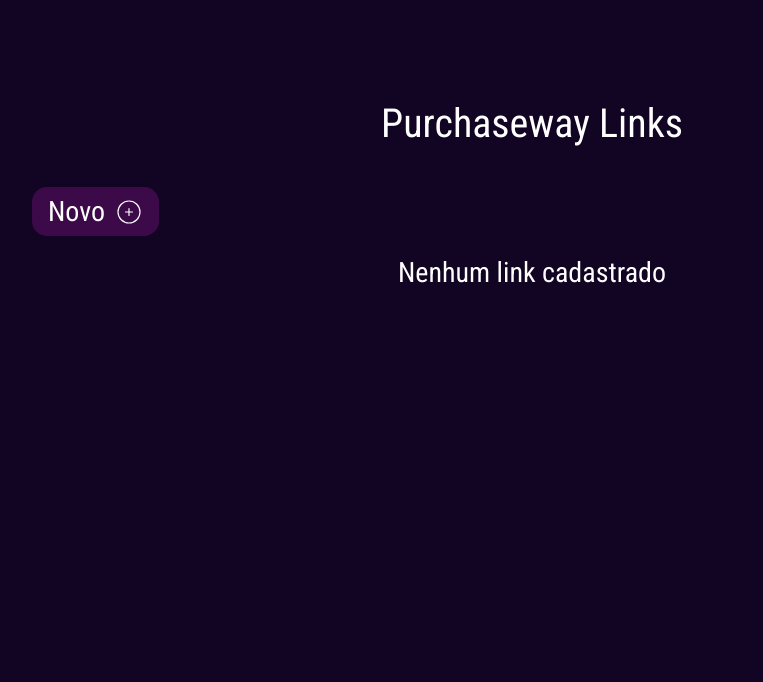
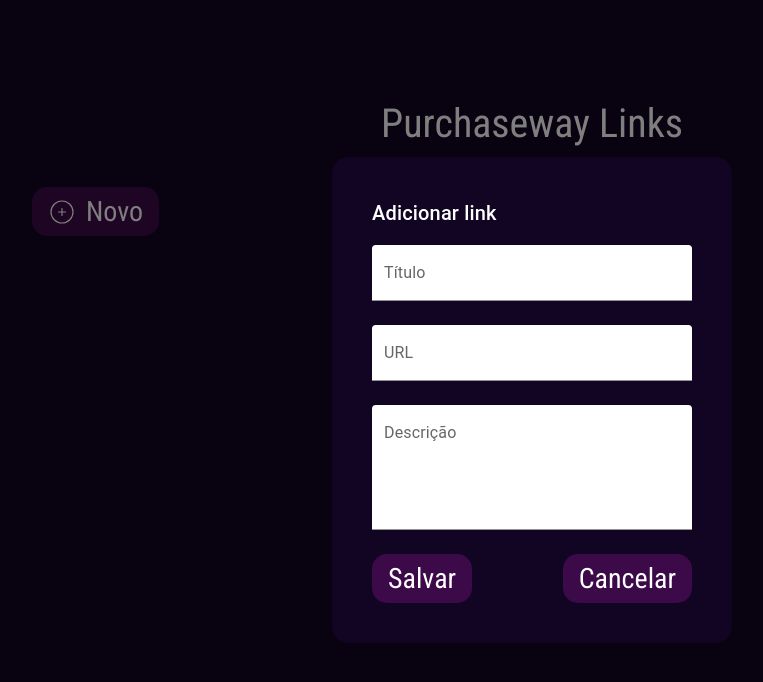
Before and after one commit to KevinWillyan456/purchaseway-links, a React (Vite) app: page / in a window 1280 px wide. Both pictures are taken after a click on the button "Novo". Shown: the top 682 px of the page, without its empty margins (108-871 px from the left). Built offline with nearby package versions, Linux system fonts and the light colour scheme.

Commit message:
feat: criação do formulário de adição de links

```diff
--- a/package.json
+++ b/package.json
@@ -10,6 +10,10 @@
     "preview": "vite preview"
   },
   "dependencies": {
+    "@emotion/react": "^11.11.4",
+    "@emotion/styled": "^11.11.5",
+    "@mui/icons-material": "^5.15.20",
+    "@mui/material": "^5.15.20",
     "react": "^18.3.1",
     "react-dom": "^18.3.1",
     "react-icons": "^5.2.1"
--- a/src/components/Button.tsx
+++ b/src/components/Button.tsx
@@ -1,16 +1,19 @@
 import { CiCirclePlus } from 'react-icons/ci'
 import './Button.css'
+import { ReactNode } from 'react'
 
 interface ButtonProps {
-    text: string
     icon: 'plus' | 'none'
+    type?: 'button' | 'submit' | 'reset'
+    onClick?: () => void
+    children?: ReactNode
 }
 
-function Button({ text, icon }: ButtonProps) {
+function Button({ icon, type, children, onClick }: ButtonProps) {
     return (
-        <button className="button">
-            {text}
+        <button className="button" onClick={onClick} type={type}>
             {icon === 'plus' ? <CiCirclePlus /> : null}
+            {children}
         </button>
     )
 }
--- a/src/components/Main.css
+++ b/src/components/Main.css
@@ -26,3 +26,14 @@
     text-align: center;
     grid-column: 1 / -1;
 }
+.model-create {
+    position: absolute;
+    top: 50%;
+    left: 50%;
+    transform: translate(-50%, -50%);
+    width: 400px;
+    background-color: var(--darker-blue);
+    box-shadow: 24px;
+    padding: 40px;
+    border-radius: 16px;
+}
--- a/src/components/Main.tsx
+++ b/src/components/Main.tsx
@@ -4,28 +4,163 @@
 import './Main.css'
 import CardService from '../services/CardService'
 import CardModel from '../models/CardModel'
+import React from 'react'
+import {
+    Modal,
+    Box,
+    TextField,
+    Typography,
+    ThemeProvider,
+    createTheme,
+} from '@mui/material'
+
+const theme = createTheme({
+    components: {
+        MuiTextField: {
+            styleOverrides: {
+                root: {
+                    '& .MuiInputBase-input': {
+                        backgroundColor: 'var(--color-white)',
+                        borderRadius: '5px',
+                        color: 'var(--darker-blue)',
+                    },
+                },
+            },
+        },
+    },
+})
 
 function Main() {
-    const [cards] = useState<CardModel[]>(CardService.list())
+    const [cards, setCards] = useState<CardModel[]>(CardService.list())
+
+    const [open, setOpen] = useState(false)
+    const [title, setTitle] = useState('')
+    const [url, setUrl] = useState('')
+    const [body, setBody] = useState('')
+    const [titleError, setTitleError] = useState('')
+    const [urlError, setUrlError] = useState('')
+
+    const handleOpen = () => setOpen(true)
+    const handleClose = () => setOpen(false)
+
+    const handleSubmit = (e: React.FormEvent) => {
+        e.preventDefault()
+
+        if (!title) {
+            setTitleError('Campo obrigatório')
+            return
+        } else {
+            setTitleError('')
+        }
+
+        if (!url) {
+            setUrlError('Campo obrigatório')
+            return
+        } else {
+            setUrlError('')
+        }
+
+        CardService.create({
+            id: Math.random().toString(36).substr(2, 9),
+            title,
+            url,
+            body,
+            createdAt: new Date().toISOString(),
+        })
+
+        setCards(CardService.list())
+
+        setTitle('')
+        setUrl('')
+        setBody('')
+
+        handleClose()
+    }
 
     return (
         <section className="main">
             <div className="title">Purchaseway Links</div>
-            <Button text="Novo" icon="plus" />
+            <Button icon="plus" onClick={handleOpen}>
+                Novo
+            </Button>
+
             <section className="container-cards">
                 {cards.length === 0 && (
                     <div className="empty">Nenhum link cadastrado</div>
                 )}
 
                 {cards.map((data) => (
-                    <Card
-                        title={data.title}
-                        body={data.body}
-                        url={data.url}
-                        key={data.id}
-                    />
+                    <Card card={data} key={data.id} />
                 ))}
             </section>
+
+            <ThemeProvider theme={theme}>
+                <Modal open={open} onClose={handleClose}>
+                    <Box className="model-create">
+                        <Typography variant="h6" component="h2">
+                            Adicionar link
+                        </Typography>
+                        <form onSubmit={handleSubmit}>
+                            <TextField
+                                fullWidth
+                                margin="normal"
+                                label="Título"
+                                value={title}
+                                className="model-create-input"
+                                onChange={(e) => setTitle(e.target.value)}
+                                variant="filled"
+                                InputProps={{
+                                    style: { backgroundColor: 'white' },
+                                }}
+                                error={!!titleError}
+                                helperText={titleError}
+                            />
+                            <TextField
+                                fullWidth
+                                margin="normal"
+                                label="URL"
+                                value={url}
+                                onChange={(e) => setUrl(e.target.value)}
+                                variant="filled"
+                                InputProps={{
+                                    style: { backgroundColor: 'white' },
+                                }}
+                                error={!!urlError}
+                                helperText={urlError}
+                            />
+                            <TextField
+                                fullWidth
+                                margin="normal"
+                                label="Descrição"
+                                multiline
+                                rows={4}
+                                value={body}
+                                onChange={(e) => setBody(e.target.value)}
+                                variant="filled"
+                                InputProps={{
+                                    style: { backgroundColor: 'white' },
+                                }}
+                            />
+                            <Box
+                                mt={2}
+                                display="flex"
+                                justifyContent="space-between"
+                            >
+                                <Button icon="none" type="submit">
+                                    Salvar
+                                </Button>
+                                <Button
+                                    icon="none"
+                                    type="button"
+                                    onClick={handleClose}
+                                >
+                                    Cancelar
+                                </Button>
+                            </Box>
+                        </form>
+                    </Box>
+                </Modal>
+            </ThemeProvider>
         </section>
     )
 }
```
Also changed, not shown: src/components/Card.tsx (+3 -4 lines), 1 other file (tests, documents, lock files or other folders).
